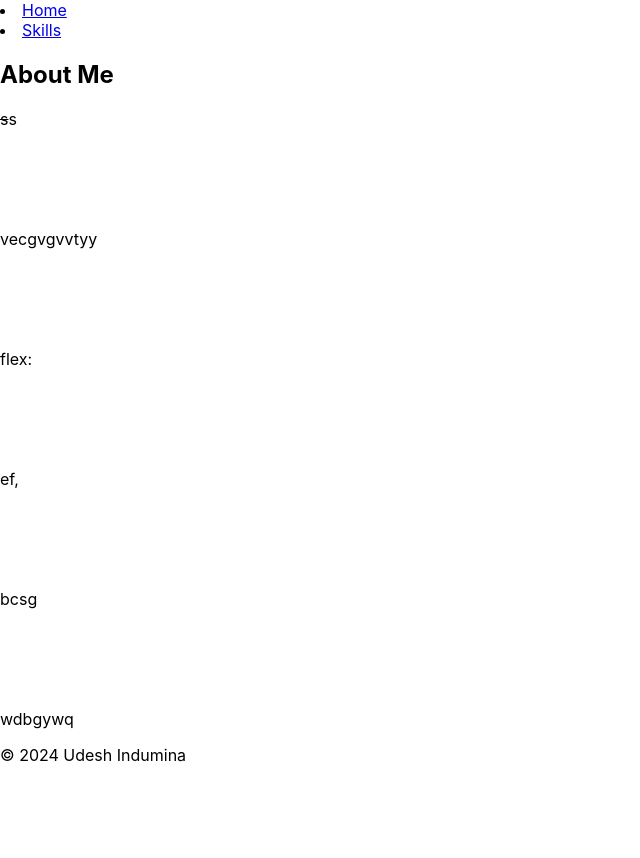
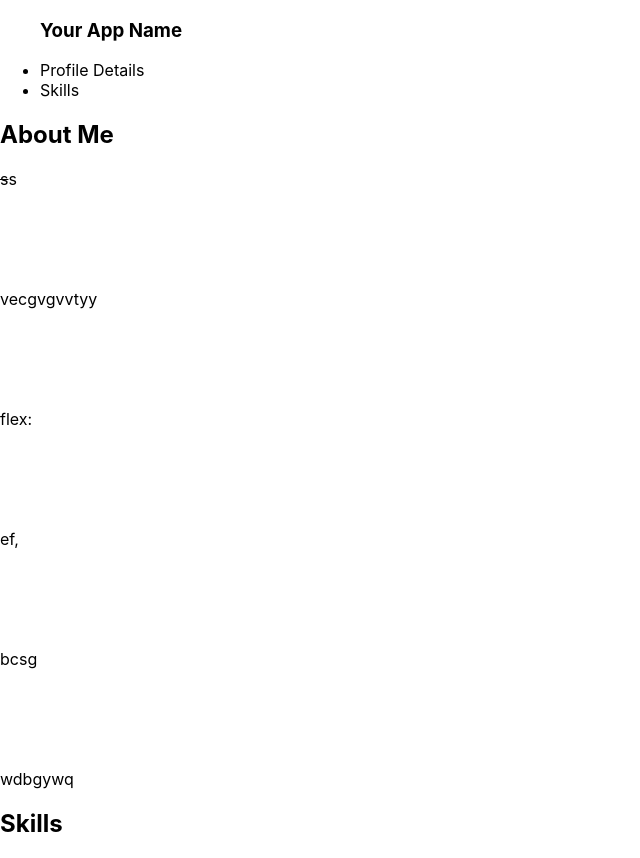
Before and after one commit to WAUdeshinduminaweerakoon/my-profile, a React (Create React App) app: page / in a window 1280 px wide. Shown: the whole page, without its empty margins (0-640 px from the left). Before the commit the page ends 800 px from the top, so only its background shows below. Built offline with nearby package versions, Linux system fonts and the light colour scheme.

Commit message:
One page was captured as it works

```diff
--- a/package.json
+++ b/package.json
@@ -10,6 +10,7 @@
     "react-dom": "^18.2.0",
     "react-router-dom": "^6.22.0",
     "react-scripts": "5.0.1",
+    "react-scroll": "^1.9.0",
     "web-vitals": "^2.1.4"
   },
   "scripts": {
--- a/src/App.js
+++ b/src/App.js
@@ -1,27 +1,18 @@
+// src/App.js
+
+import React from 'react';
 
 
-import React from 'react';
-import { BrowserRouter as Router, Route, Routes } from 'react-router-dom';
-import Header from './components/Header/Header';
-import ProfileDetails from './components/ProfileDetails/ProfileDetails';
-import Skills from './components/Skills/Skills';
-import Footer from './components/Footer/Footer';
+
+
+
+import Home from './Home';
 
 function App() {
   return (
-    <Router>
-      <div>
-        <Header />
-        <main>
-          <Routes>
-            <Route path="/" element={<ProfileDetails />} />
-            <Route path="/skills" element={<Skills />} />
-
-          </Routes>
-        </main>
-        <Footer />
-      </div>
-    </Router>
+    <>
+      <Home/>
+    </>
   );
 }
 
--- /dev/null
+++ b/src/Home.jsx
@@ -0,0 +1,26 @@
+// src/pages/Home/Home.js
+
+import React from 'react';
+import { Element } from 'react-scroll';
+import Header from './components/Header/Header';
+import ProfileDetails from './components/ProfileDetails/ProfileDetails';
+import Skills from './components/Skills/Skills';
+
+
+const Home = () => {
+  return (
+    <Element name="home">
+      <section>
+        <Header/>
+        <Element name="profile-details">
+          <ProfileDetails/>
+        </Element>
+        <Element name="skills">
+          <Skills/>
+        </Element>
+      </section>
+    </Element>
+  );
+};
+
+export default Home;
--- a/src/components/Header/Header.jsx
+++ b/src/components/Header/Header.jsx
@@ -1,13 +1,21 @@
+
+
 import React from 'react';
-import { Link } from 'react-router-dom';
-
+import { Link } from 'react-scroll';
 
 const Header = () => {
   return (
     <header>
-          <li><Link to="/">Home</Link></li>
-          <li><Link to="/Skills">Skills</Link></li>
-
+      <div>
+        <nav>
+          <ul>
+            <h1>Your App Name</h1>
+            <li><Link to="profile-details" smooth={true} duration={500}>Profile Details</Link></li>
+            <li><Link to="skills" smooth={true} duration={500}>Skills</Link></li>
+            {/* Add more navigation links as needed */}
+          </ul>
+        </nav>
+      </div>
     </header>
   );
 };
--- a/src/components/Skills/Skills.jsx
+++ b/src/components/Skills/Skills.jsx
@@ -6,7 +6,6 @@ const Skills = () => {
   return (
     <section>
       <h2>Skills</h2>
-      <p>vsaygyus</p>
     </section>
   );
 };
```
Also changed, not shown: 1 other file (tests, documents, lock files or other folders).
